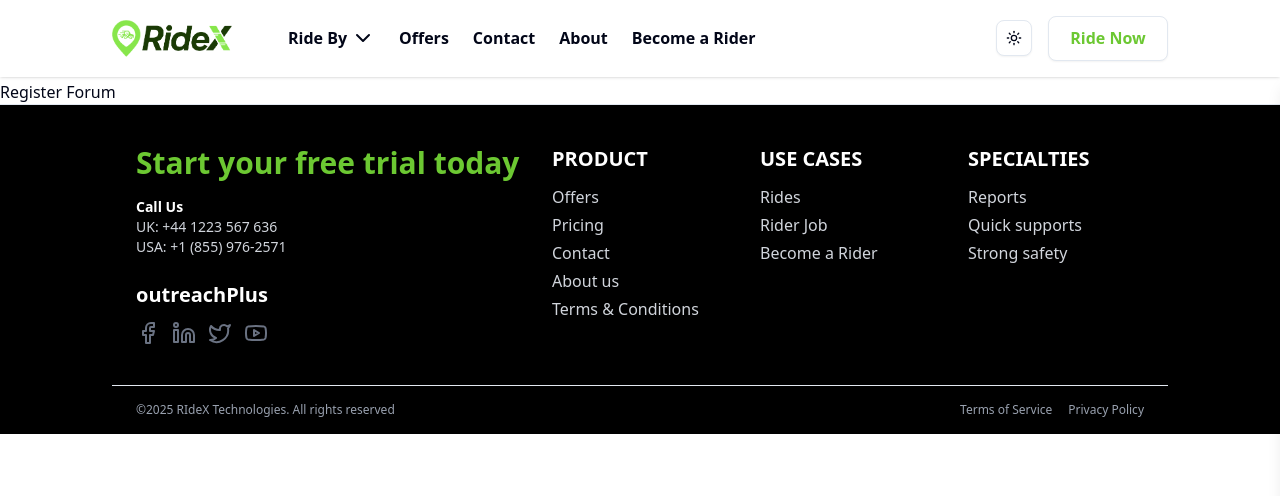
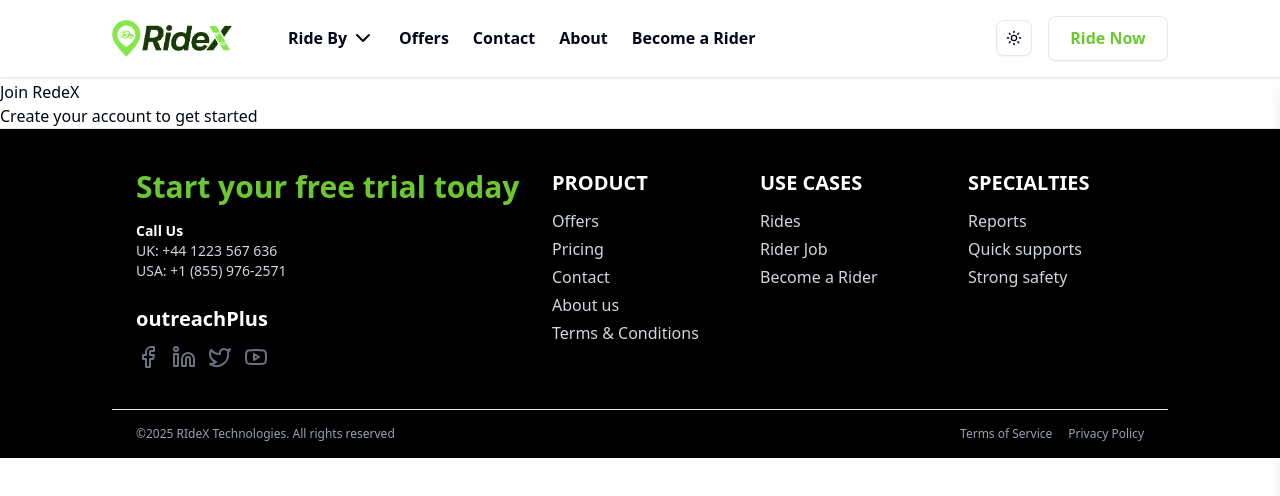
Before and after one commit to rubel6610/RideX-Frontend, a Next.js app: page /register in a window 1280 px wide. Shown: the top 496 px of the page. Built offline with nearby package versions, Linux system fonts and the light colour scheme.

Commit message:
Added register page title

```diff
--- a/src/app/register/component/RegisterForm.jsx
+++ /dev/null
@@ -1,11 +0,0 @@
-import React from 'react';
-
-const RegisterForm = () => {
-    return (
-        <div className='mt-20'>
-            <h1>Register Forum</h1>
-        </div>
-    );
-};
-
-export default RegisterForm;
--- a/src/app/register/page.js
+++ /dev/null
@@ -1,12 +0,0 @@
-import React from 'react'
-import RegisterForm from './component/RegisterForm'
-
-function RegisterPage() {
-  return (
-    <div>
-        <RegisterForm/>
-    </div>
-  )
-}
-
-export default RegisterPage
--- /dev/null
+++ b/src/app/register/page.jsx
@@ -0,0 +1,15 @@
+import React from 'react'
+
+function RegisterPage() {
+  return (
+    <div className='mt-20'>
+      {/* title and logo  */}
+      <div>
+        <h2>Join RedeX</h2>
+        <p>Create your account to get started</p>
+      </div>
+    </div>
+  )
+}
+
+export default RegisterPage
```
